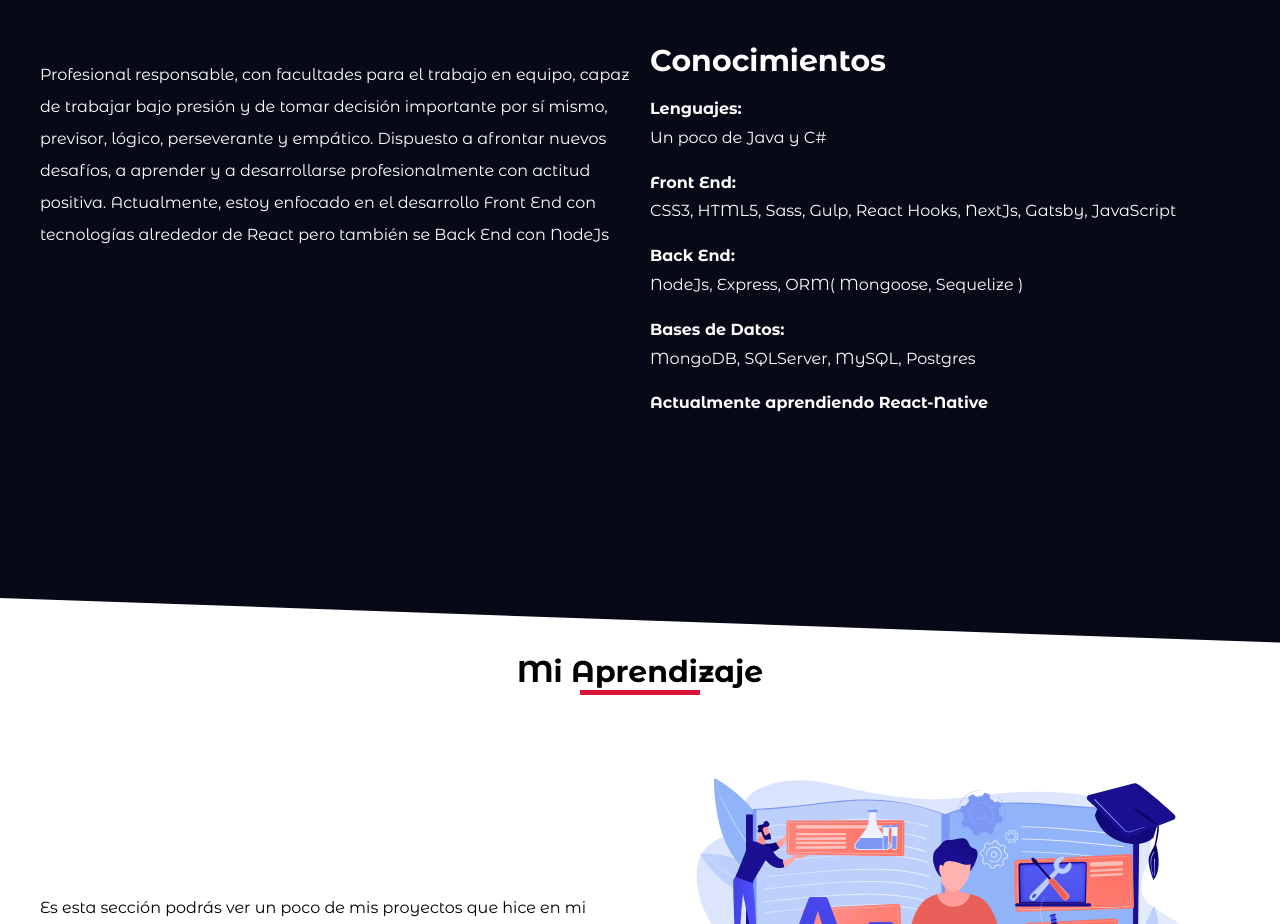
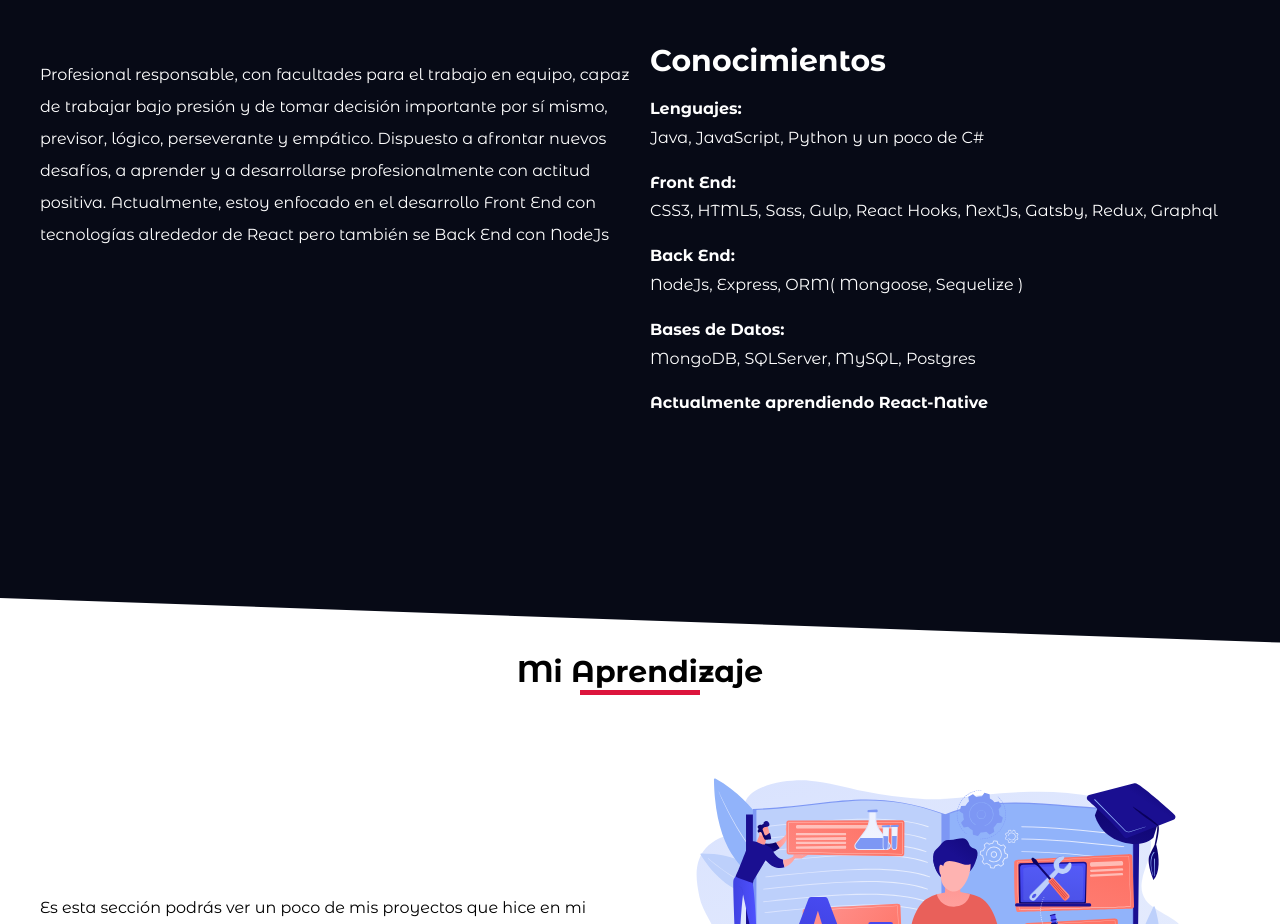
Before and after one commit to SvantDreki/Portafolio2, a React (Create React App) app: page / in a window 1280 px wide. Shown: the part 980-1904 px from the top of the page. Built offline with nearby package versions, Linux system fonts and the light colour scheme.

Commit message:
Arreglando Conocimientos

```diff
--- a/src/pages/Home.js
+++ b/src/pages/Home.js
@@ -91,7 +91,7 @@ const Home = () => {
                                 Lenguajes:
                             </p>
                             <p className='sobre__list'>
-                                Un poco de Java y C#
+                                Java, JavaScript, Python y un poco de C#
                             </p>
                         </div>
                         <div className='sobre__skills'>
@@ -99,7 +99,7 @@ const Home = () => {
                                 Front End:
                             </p>
                             <p className='sobre__list'>
-                                CSS3, HTML5, Sass, Gulp, React Hooks, NextJs, Gatsby, JavaScript
+                                CSS3, HTML5, Sass, Gulp, React Hooks, NextJs, Gatsby, Redux, Graphql
                             </p>
                         </div>
                         <div className='sobre__skills'>
```
